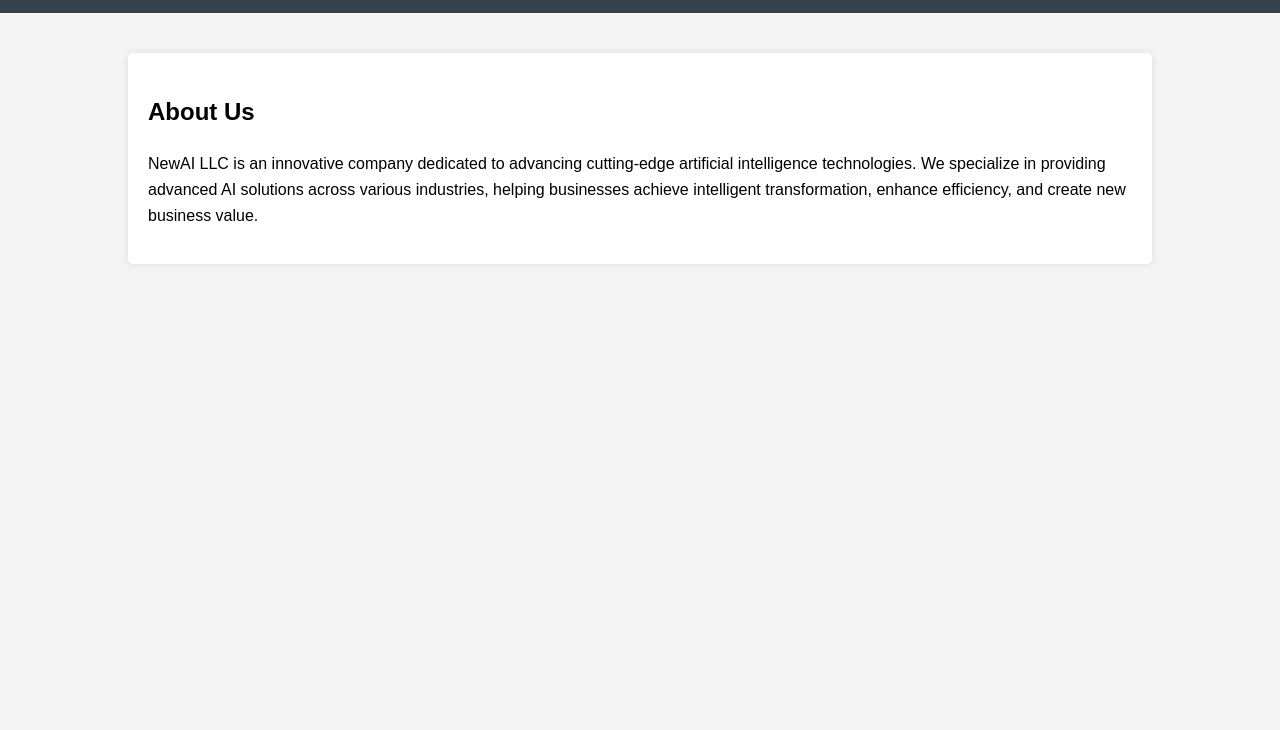
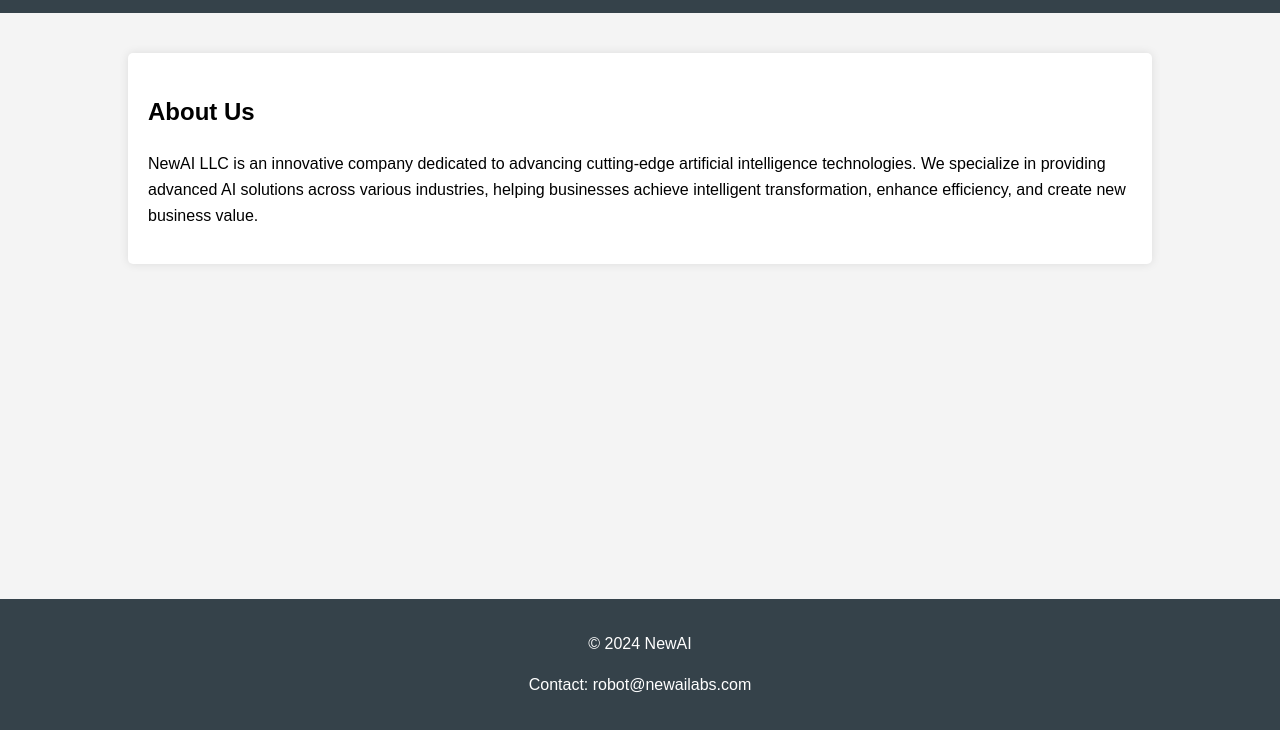
Before and after one commit to pillar/newai-homepage, a plain HTML site: page index.html in a window 1280 px wide. Shown: the part 70-800 px from the top of the page. Drawn offline with Linux system fonts and the light colour scheme.

Commit message:
Update index.html

```diff
--- a/index.html
+++ b/index.html
@@ -11,6 +11,9 @@
             margin: 0;
             padding: 0;
             background-color: #f4f4f4;
+            display: flex;
+            flex-direction: column;
+            min-height: 100vh;
         }
         header {
             background-color: #35424a;
@@ -45,6 +48,7 @@
             margin: auto;
             overflow: hidden;
             padding: 20px;
+            flex: 1;
         }
         .main-content {
             background-color: #ffffff;
@@ -52,6 +56,13 @@
             margin-top: 20px;
             border-radius: 5px;
             box-shadow: 0 0 10px rgba(0,0,0,0.1);
+        }
+        footer {
+            background-color: #35424a;
+            color: #ffffff;
+            text-align: center;
+            padding: 1rem;
+            margin-top: auto;
         }
     </style>
 </head>
@@ -71,17 +82,26 @@
         </div>
     </div>
 
+    <footer>
+        <p id="copyright">© 2024 NewAI</p>
+        <p id="contact">Contact: robot@newailabs.com</p>
+    </footer>
+
     <script>
         const translations = {
             en: {
                 title: "NewAI - Advanced AI Solutions",
                 aboutTitle: "About Us",
-                aboutContent: "NewAI LLC is an innovative company dedicated to advancing cutting-edge artificial intelligence technologies. We specialize in providing advanced AI solutions across various industries, helping businesses achieve intelligent transformation, enhance efficiency, and create new business value."
+                aboutContent: "NewAI LLC is an innovative company dedicated to advancing cutting-edge artificial intelligence technologies. We specialize in providing advanced AI solutions across various industries, helping businesses achieve intelligent transformation, enhance efficiency, and create new business value.",
+                copyright: "© 2024 NewAI",
+                contact: "Contact: robot@newailabs.com"
             },
             zh: {
                 title: "NewAI - 先进的人工智能解决方案",
                 aboutTitle: "关于我们",
-                aboutContent: "NewAI LLC是一家致力于推进尖端人工智能技术的创新公司。我们专注于为各行各业提供先进的AI解决方案，帮助企业实现智能化转型，提高效率，创造新的商业价值。"
+                aboutContent: "NewAI LLC是一家致力于推进尖端人工智能技术的创新公司。我们专注于为各行各业提供先进的AI解决方案，帮助企业实现智能化转型，提高效率，创造新的商业价值。",
+                copyright: "© 2024 NewAI",
+                contact: "联系方式：robot@newailabs.com"
             }
         };
 
@@ -89,6 +109,8 @@
             document.title = translations[lang].title;
             document.getElementById('about-title').textContent = translations[lang].aboutTitle;
             document.getElementById('about-content').textContent = translations[lang].aboutContent;
+            document.getElementById('copyright').textContent = translations[lang].copyright;
+            document.getElementById('contact').textContent = translations[lang].contact;
 
             document.querySelectorAll('.language-btn').forEach(btn => btn.classList.remove('active'));
             document.querySelector(`.language-btn[onclick="changeLanguage('${lang}')"]`).classList.add('active');
```
